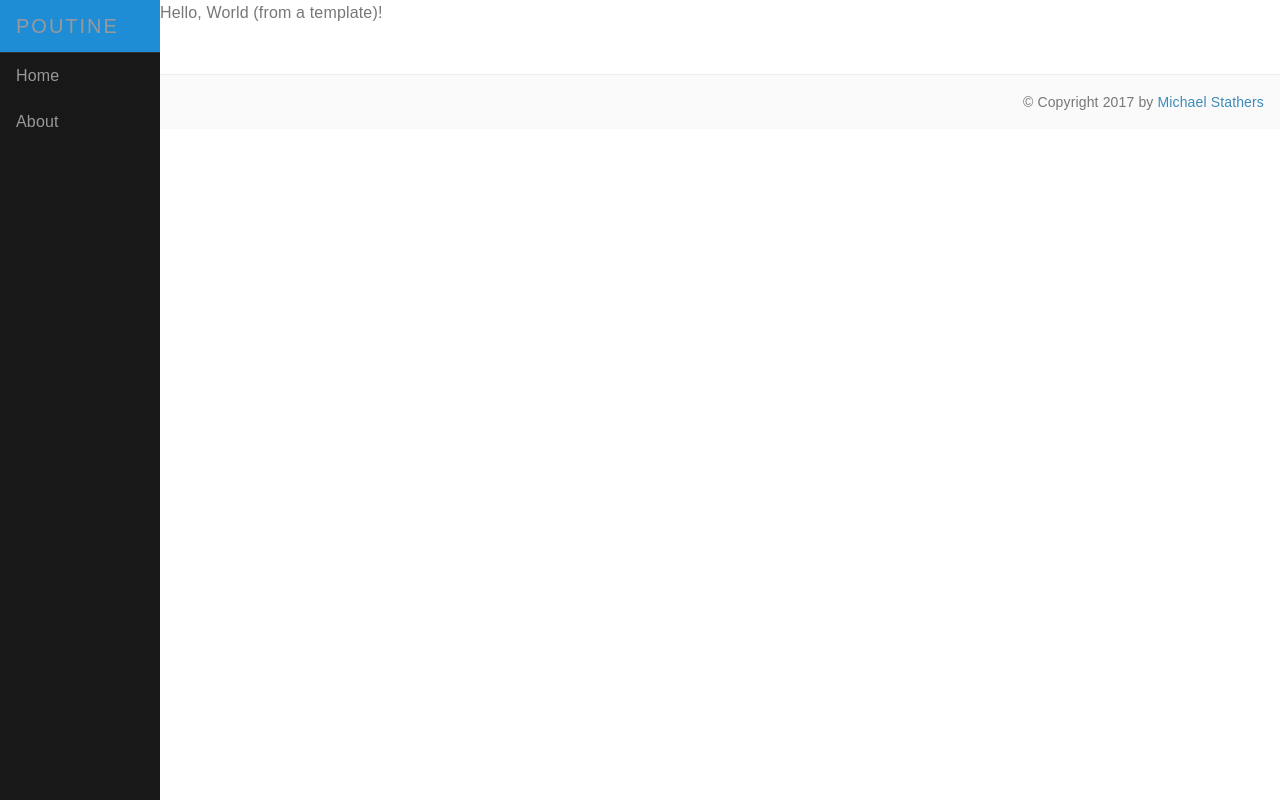
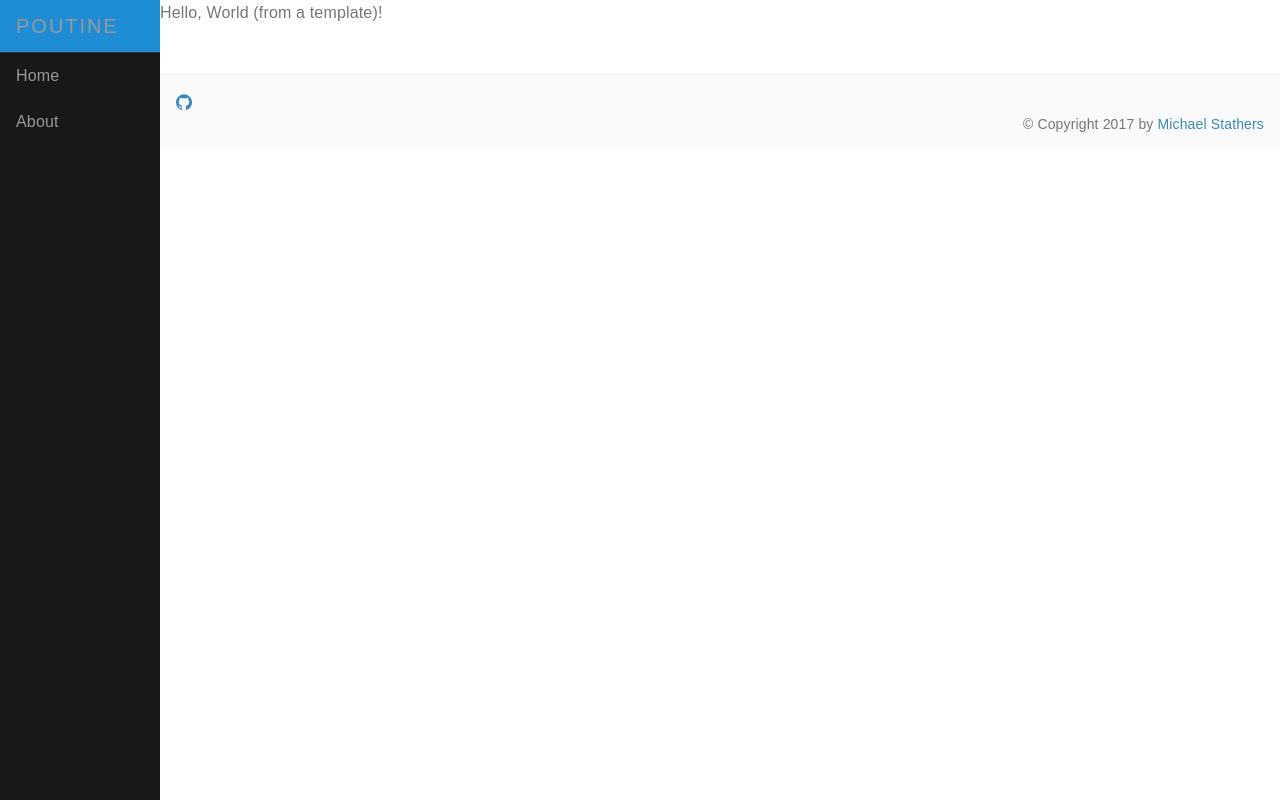
Before and after one commit to mstathers/poutine, a Flask app: page / in a window 1280 px wide. Run offline with Flask 2, Linux system fonts and the light colour scheme; some libraries are stand-ins or nearby versions.

Commit message:
add fontawesome, add github social icon for project

```diff
--- a/templates/layout.html
+++ b/templates/layout.html
@@ -6,6 +6,7 @@
 <link rel="stylesheet" type=text/css href="{{ url_for('static', filename='style.css') }}">
 <link rel="stylesheet" type=text/css href="{{ url_for('static', filename='main.css') }}">
 <link rel="stylesheet" href="https://unpkg.com/purecss@1.0.0/build/pure-min.css" integrity="sha384-nn4HPE8lTHyVtfCBi5yW9d20FjT8BJwUXyWZT9InLYax14RDjBj46LmSztkmNP9w" crossorigin="anonymous">
+<link rel="stylesheet" href="https://cdnjs.cloudflare.com/ajax/libs/font-awesome/4.7.0/css/font-awesome.min.css">
 <script src="{{ url_for('static', filename='ui.js') }}"></script>
 {% endblock %}
 
@@ -27,19 +28,15 @@
         <div class="footer">
             <div class="legal pure-g">
                 <div class="pure-u-1 u-sm-1-2">
-                    <!--
                     <p class="legal-license">
-                        This site is built with &lt;3 using Pure v1.0.0<br>
-                        All code on this site is licensed under the <a href="https://github.com/yahoo/pure-site/blob/master/LICENSE.md">Yahoo BSD License</a> unless otherwise stated.
+                        <a href="https://github.com/mstathers/poutine" class="fa fa-github fa-lg"></a>
                     </p>
                 </div>
-                -->
 
                 <div class="pure-u-1 u-sm-1-2">
                     <!--
                     <ul class="legal-links">
-                        <li><a href="https://github.com/yahoo/pure/">GitHub Project</a></li>
-                        <li><a href="https://hackerone.com/yahoo/">Security Contact Info</a></li>
+                        <li><a href="https://github.com/mstathers/poutine">Fork this site.</a></li>
                     </ul>
                     -->
 
```
